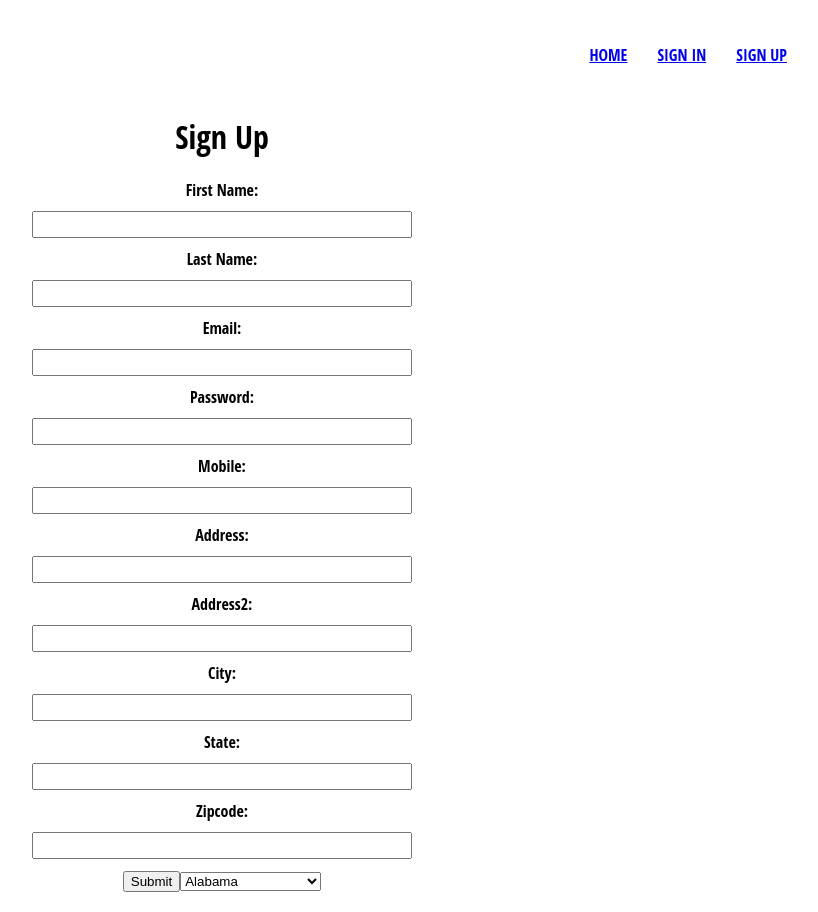
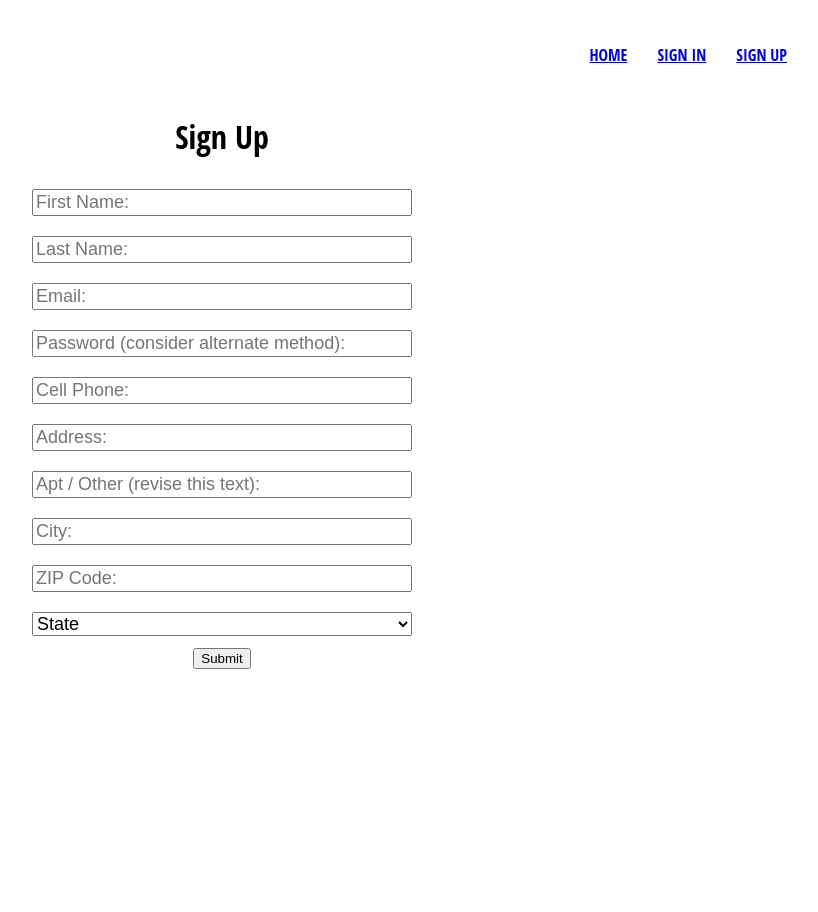
Before and after one commit to rangen/Bottle-Rocket, a React (Create React App) app: page /signup in a window 1280 px wide. Shown: the whole page, without its empty margins (418-1236 px from the left). After the commit the page ends 800 px from the top, so only its background shows below. Built offline with nearby package versions, Linux system fonts and the light colour scheme.

Commit message:
Exported States to sep file \n Controlled Form \n Custom Input component

```diff
--- a/src/components/form-input/FormInput.js
+++ b/src/components/form-input/FormInput.js
@@ -1,87 +1,49 @@
-import React from 'react'
+import React , { PureComponent} from 'react'
 import './form-input.styles.scss'
+import Input from '../input/input'
 
-const FormInput = () => {
+import states from '../../states'
+
+export default class FormInput extends PureComponent {
+  state = {
+    firstName: '',
+    lastName: '',
+    email: '',
+    password: '',
+    mobileNumber: '',
+    shippingAddress1: '',
+    shippingAddress2: '',
+    city: '',
+    zipcode: ''
+  }
+
+  inputChanged = (event) => {
+    this.setState({[event.target.name]: event.target.value})
+  }
+
+  render() {
     return (
       <div className='group'>
         <form>
-        <label>First Name: </label>
-        <input className='form-input' type='text' />
-        <label>Last Name: </label>
-        <input className='form-input' type='text' />
-        <label>Email: </label>
-        <input className='form-input' type='email' />
-        <label>Password: </label>
-        <input className='form-input' type='password' />
-        <label>Mobile: </label>
-        <input className='form-input' type='tel' />
-        <label>Address: </label>
-        <input className='form-input' type='text' />
-        <label>Address2: </label>
-        <input className='form-input' type='text' />
-        <label>City: </label>
-        <input className='form-input' type='text' />
-        <label>State: </label>
-        <input className='form-input' type='text' />
-        <label>Zipcode: </label>
-        <input className='form-input' type='number' />
+          <Input name='firstName' value={this.state.firstName} label='First Name:' chg={this.inputChanged} />
+          <Input name='lastName' value={this.state.lastName} label='Last Name:' chg={this.inputChanged} />
+          <Input name='email' value={this.state.email} label='Email:' inputType='email' chg={this.inputChanged} />
+          <Input name='password' value={this.state.password} label='Password (consider alternate method):' inputType='password' chg={this.inputChanged} />
+          <Input name='mobileNumber' value={this.state.mobileNumber} label='Cell Phone:' inputType='tel' chg={this.inputChanged} />
+          <Input name='shippingAddress1' value={this.state.shippingAddress1} label='Address:' chg={this.inputChanged} />
+          <Input name='shippingAddress2' value={this.state.shippingAddress2} label='Apt / Other (revise this text):' chg={this.inputChanged} />
+          <Input name='city' value={this.state.city} label='City:' chg={this.inputChanged} />
+          <Input name='zipcode' value={this.state.zipcode} label='ZIP Code:' inputType='number' chg={this.inputChanged} />
+
+            <select className='form-input'>
+            <option>State</option>
+            {Object.entries(states).map(([abb, name])=>
+                          (<option key={abb} value={abb}>{name}</option>)
+                      )}
+          </select>
           <input type='submit' />
-        <select>
-          <option value="AL">Alabama</option>
-          <option value="AK">Alaska</option>
-          <option value="AZ">Arizona</option>
-          <option value="AR">Arkansas</option>
-          <option value="CA">California</option>
-          <option value="CO">Colorado</option>
-          <option value="CT">Connecticut</option>
-          <option value="DE">Delaware</option>
-          <option value="DC">District Of Columbia</option>
-          <option value="FL">Florida</option>
-          <option value="GA">Georgia</option>
-          <option value="HI">Hawaii</option>
-          <option value="ID">Idaho</option>
-          <option value="IL">Illinois</option>
-          <option value="IN">Indiana</option>
-          <option value="IA">Iowa</option>
-          <option value="KS">Kansas</option>
-          <option value="KY">Kentucky</option>
-          <option value="LA">Louisiana</option>
-          <option value="ME">Maine</option>
-          <option value="MD">Maryland</option>
-          <option value="MA">Massachusetts</option>
-          <option value="MI">Michigan</option>
-          <option value="MN">Minnesota</option>
-          <option value="MS">Mississippi</option>
-          <option value="MO">Missouri</option>
-          <option value="MT">Montana</option>
-          <option value="NE">Nebraska</option>
-          <option value="NV">Nevada</option>
-          <option value="NH">New Hampshire</option>
-          <option value="NJ">New Jersey</option>
-          <option value="NM">New Mexico</option>
-          <option value="NY">New York</option>
-          <option value="NC">North Carolina</option>
-          <option value="ND">North Dakota</option>
-          <option value="OH">Ohio</option>
-          <option value="OK">Oklahoma</option>
-          <option value="OR">Oregon</option>
-          <option value="PA">Pennsylvania</option>
-          <option value="RI">Rhode Island</option>
-          <option value="SC">South Carolina</option>
-          <option value="SD">South Dakota</option>
-          <option value="TN">Tennessee</option>
-          <option value="TX">Texas</option>
-          <option value="UT">Utah</option>
-          <option value="VT">Vermont</option>
-          <option value="VA">Virginia</option>
-          <option value="WA">Washington</option>
-          <option value="WV">West Virginia</option>
-          <option value="WI">Wisconsin</option>
-          <option value="WY">Wyoming</option>
-        </select>
         </form>
       </div>
     )
   }
-
-export default FormInput
+}
--- /dev/null
+++ b/src/components/input/input.js
@@ -0,0 +1,24 @@
+import React from 'react'
+import './input.styles.scss'
+
+const Input = props => {
+
+    return (
+        <>
+                <input
+                        onChange={(e)=>props.chg(e)}
+                        name={props.name}
+                        className={props.inputClass}
+                        placeholder={props.label}
+                        type={props.inputType}
+                 />
+        </>
+        )
+}
+
+Input.defaultProps = {
+        inputType: 'text',
+        inputClass: 'form-input'
+}
+
+export default Input;
--- /dev/null
+++ b/src/states.js
@@ -0,0 +1,55 @@
+const states = {
+    "AL": "Alabama",
+    "AK": "Alaska",
+    "AZ": "Arizona",
+    "AR": "Arkansas",
+    "CA": "California",
+    "CO": "Colorado",
+    "CT": "Connecticut",
+    "DE": "Delaware",
+    "DC": "District Of Columbia",
+    "FL": "Florida",
+    "GA": "Georgia",
+    "HI": "Hawaii",
+    "ID": "Idaho",
+    "IL": "Illinois",
+    "IN": "Indiana",
+    "IA": "Iowa",
+    "KS": "Kansas",
+    "KY": "Kentucky",
+    "LA": "Louisiana",
+    "ME": "Maine",
+    "MD": "Maryland",
+    "MA": "Massachusetts",
+    "MI": "Michigan",
+    "MN": "Minnesota",
+    "MS": "Mississippi",
+    "MO": "Missouri",
+    "MT": "Montana",
+    "NE": "Nebraska",
+    "NV": "Nevada",
+    "NH": "New Hampshire",
+    "NJ": "New Jersey",
+    "NM": "New Mexico",
+    "NY": "New York",
+    "NC": "North Carolina",
+    "ND": "North Dakota",
+    "OH": "Ohio",
+    "OK": "Oklahoma",
+    "OR": "Oregon",
+    "PA": "Pennsylvania",
+    "RI": "Rhode Island",
+    "SC": "South Carolina",
+    "SD": "South Dakota",
+    "TN": "Tennessee",
+    "TX": "Texas",
+    "UT": "Utah",
+    "VT": "Vermont",
+    "VA": "Virginia",
+    "WA": "Washington",
+    "WV": "West Virginia",
+    "WI": "Wisconsin",
+    "WY": "Wyoming"
+}
+
+export default states;
```
Also changed, not shown: src/components/input/input.styles.scss (added), 1 other file (tests, documents, lock files or other folders). Lines whose indentation alone changed are shown as unchanged.
